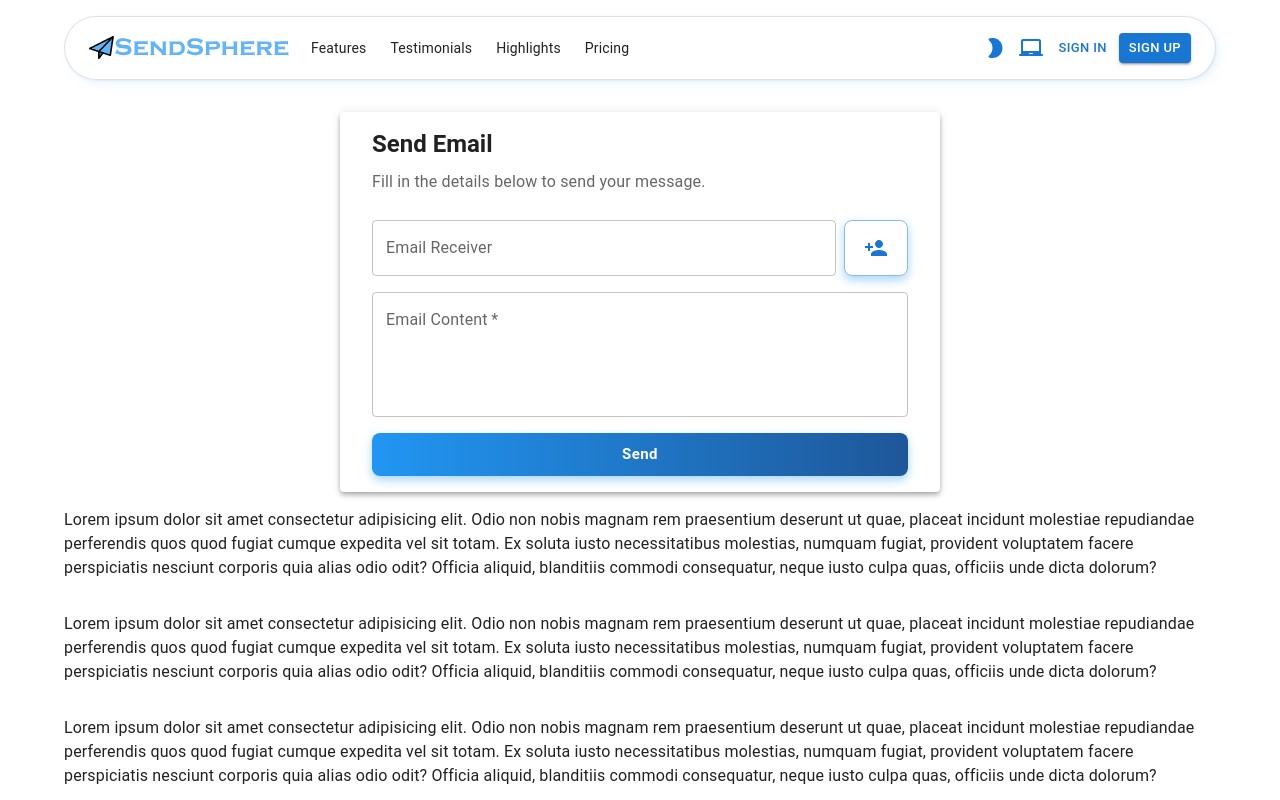
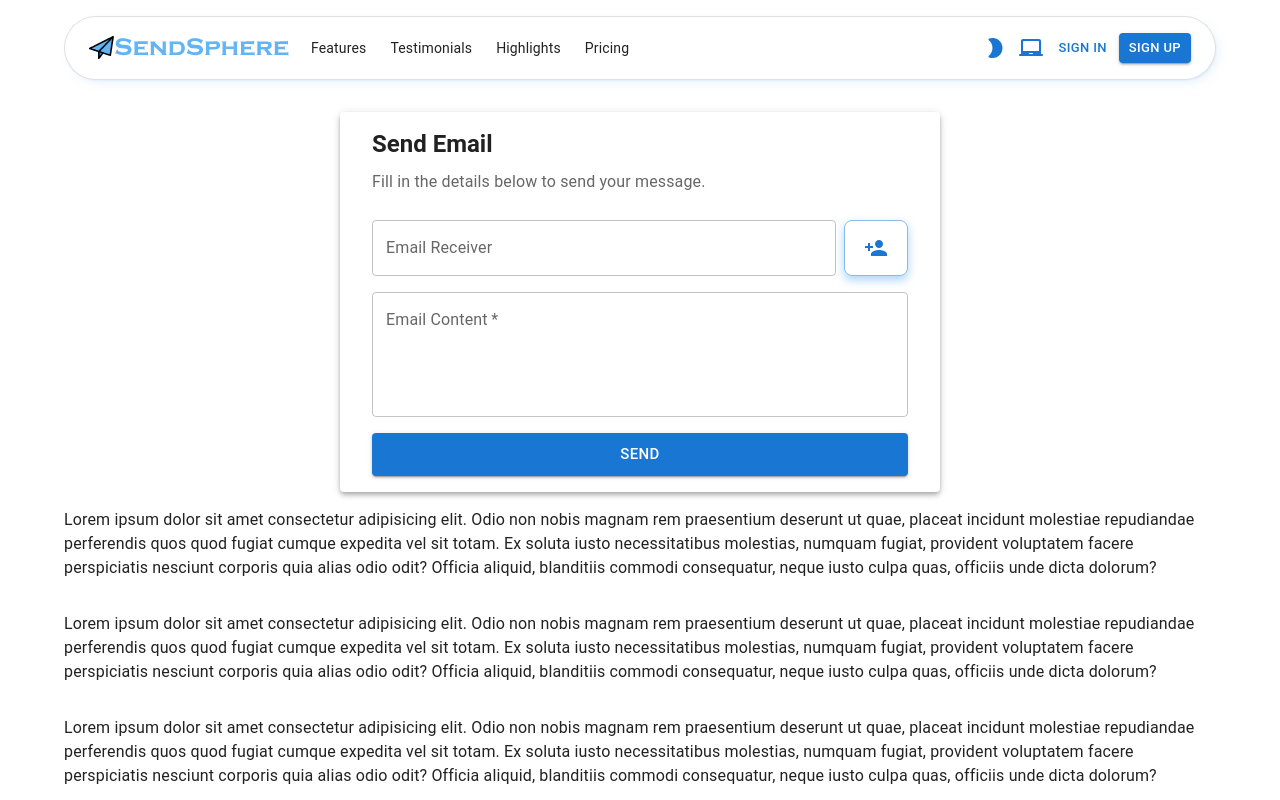
Before and after one commit to ahmettoguz/Micro-Frontend, a React (Vite) app: page / in a window 1280 px wide. Shown: the top 800 px of the page. Built offline with nearby package versions, Linux system fonts and the light colour scheme.

Commit message:
loading button customized on theme

```diff
--- a/src/components/EmailForm.tsx
+++ b/src/components/EmailForm.tsx
@@ -228,22 +228,6 @@ export default function EmailForm() {
             disabled={loading}
             size="large"
             loadingIndicator={<CircularProgress color="inherit" size={"2em"} />}
-            sx={{
-              borderRadius: "8px",
-              background:
-                "linear-gradient(90deg, rgba(33,150,243,1) 0%, rgba(30,87,153,1) 100%)",
-              textTransform: "none",
-              fontWeight: "bold",
-              boxShadow: "0 4px 10px rgba(33,150,243,0.4)",
-              display: "flex",
-              "&:disabled": {
-                background:
-                  "linear-gradient(90deg, rgba(33,150,243,0.5) 0%, rgba(30,87,153,0.5) 100%)",
-              },
-              "& .MuiCircularProgress-root": {
-                color: "white",
-              },
-            }}
           >
             <span>Send</span>
           </LoadingButton>
--- a/src/utils/getLPTheme.tsx
+++ b/src/utils/getLPTheme.tsx
@@ -198,7 +198,7 @@ const getDesignTokens = (mode: PaletteMode) => ({
   },
 });
 
-export default function getLPTheme(mode: PaletteMode): ThemeOptions {
+export default function getLPTheme(mode: PaletteMode) {
   return {
     ...getDesignTokens(mode),
     components: {
@@ -578,6 +578,20 @@ export default function getLPTheme(mode: PaletteMode): ThemeOptions {
           },
         },
       },
+      MuiLoadingButton: {
+        styleOverrides: {
+          root: {
+            boxShadow: "0 3px 4px rgba(0,123,255,0.5)",
+            "&:disabled": {
+              background:
+                "linear-gradient(90deg, rgba(33,150,243,0.5) 0%, rgba(30,87,153,0.5) 100%)",
+            },
+            "& .MuiCircularProgress-root": {
+              color: "white",
+            },
+          },
+        },
+      },
     },
   };
 }
```
